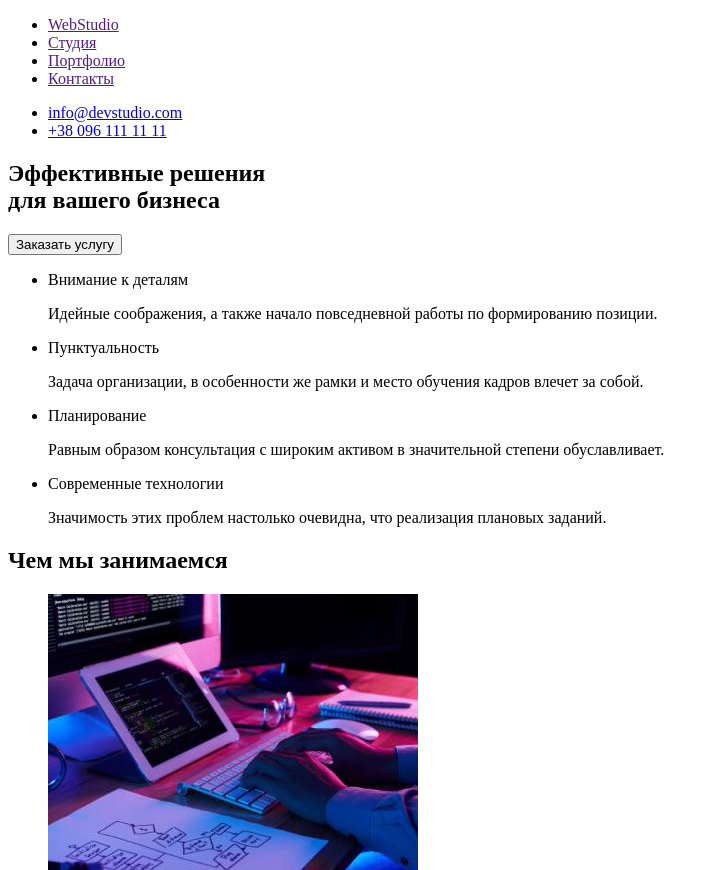
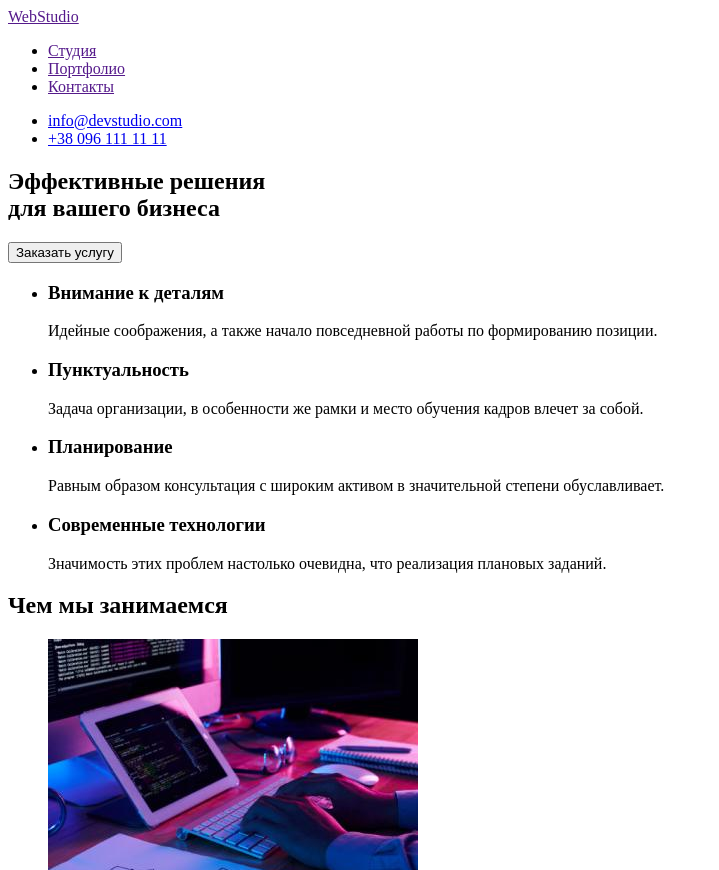
Before and after one commit to Ivan-Laptiev/goit-markup-hw-01, a plain HTML site: page index.html in a window 1280 px wide. Shown: the top 870 px of the page, without its empty margins (0-719 px from the left). Drawn offline with Linux system fonts and the light colour scheme.

Commit message:
Доработка

```diff
--- a/index.html
+++ b/index.html
@@ -9,8 +9,8 @@
   <body>
     <header>
       <nav>
+        <a href="" lang="en">WebStudio</a>
         <ul>
-          <li><a href="" lang="en">WebStudio</a></li>
           <li><a href="">Студия</a></li>
           <li><a href="">Портфолио</a></li>
           <li><a href="">Контакты</a></li>
@@ -29,30 +29,33 @@
       <section>
         <h1>Эффективные решения<br />для вашего бизнеса</h1>
         <button type="button">Заказать услугу</button>
+      </section>
+      <section>
+        <h2 hidden>Наши достоинства</h2>
         <ul>
           <li>
-            <p>Внимание к деталям</p>
+            <h3>Внимание к деталям</h3>
             <p>
               Идейные соображения, а также начало повседневной работы по
               формированию позиции.
             </p>
           </li>
           <li>
-            <p>Пунктуальность</p>
+            <h3>Пунктуальность</h3>
             <p>
               Задача организации, в особенности же рамки и место обучения кадров
               влечет за собой.
             </p>
           </li>
           <li>
-            <p>Планирование</p>
+            <h3>Планирование</h3>
             <p>
               Равным образом консультация с широким активом в значительной
               степени обуславливает.
             </p>
           </li>
           <li>
-            <p>Современные технологии</p>
+            <h3>Современные технологии</h3>
             <p>
               Значимость этих проблем настолько очевидна, что реализация
               плановых заданий.
```
